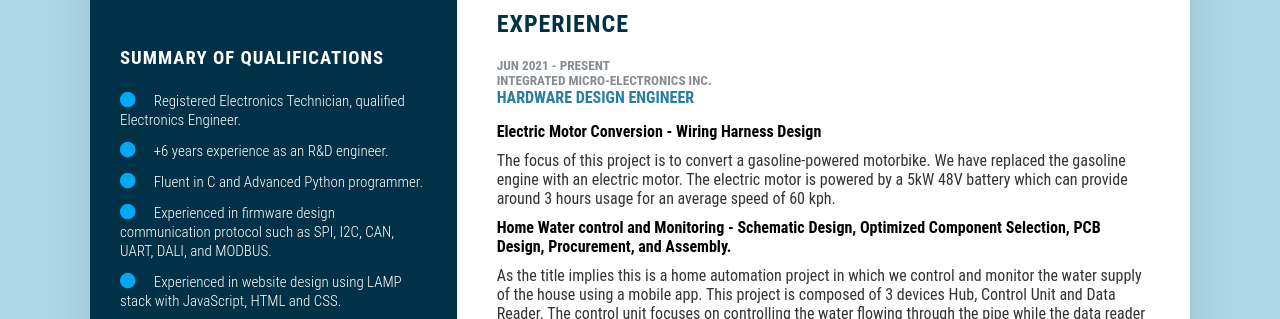
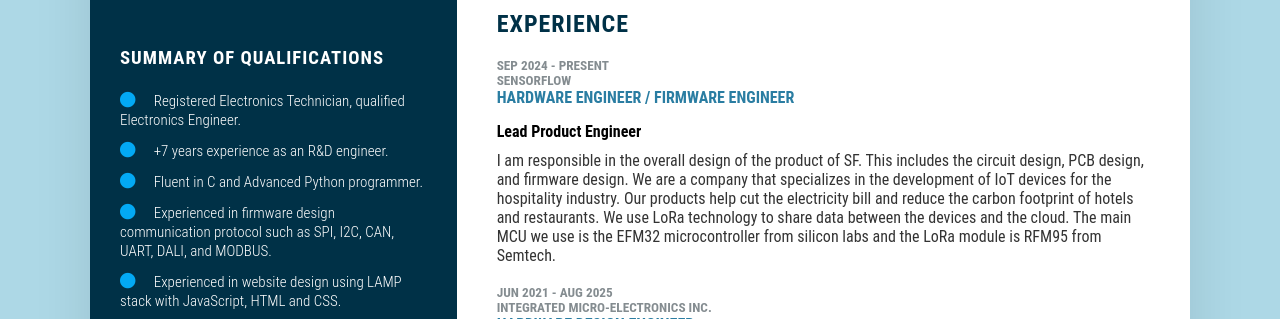
Before and after one commit to BryndellTorio/online-profile, a plain HTML site: page index.html in a window 1280 px wide. Shown: the part 591-910 px from the top of the page. Drawn offline with Linux system fonts and the light colour scheme.

Commit message:
Added sensorflow experience.

```diff
--- a/index.html
+++ b/index.html
@@ -47,7 +47,7 @@
             </li>
             <li>
               <span class="icon"><i class="fa fa-circle" aria-hidden="true"></i></span>
-              <span class="text">+6 years experience as an R&D engineer.</span>
+              <span class="text">+7 years experience as an R&D engineer.</span>
             </li>
             <li>
               <span class="icon"><i class="fa fa-circle" aria-hidden="true"></i></span>
@@ -238,9 +238,31 @@
 
         <div class="experience">
           <h2 class="title2">Experience</h2>
+
+
           <div class="box">
             <div class="year_company">
-              <h5>Jun 2021 - Present</h5>
+              <h5>Sep 2024 - Present</h5>
+              <h5>SensorFlow</h5>
+            </div>
+            <div class="text">
+              <h4>Hardware Engineer / Firmware Engineer</h4>
+              <h5>Lead Product Engineer</h5>
+              <p>
+              I am responsible in the overall design of the product of SF.
+              This includes the circuit design, PCB design, and firmware design.
+
+              We are a company that specializes in the development of IoT devices for the hospitality industry.
+              Our products help cut the electricity bill and reduce the carbon footprint of hotels and restaurants.
+              We use LoRa technology to share data between the devices and the cloud. The main MCU we use is the EFM32
+              microcontroller from silicon labs and the LoRa module is RFM95 from Semtech.
+              </p>
+            </div>
+          </div>
+
+          <div class="box">
+            <div class="year_company">
+              <h5>Jun 2021 - Aug 2025</h5>
               <h5>Integrated Micro-Electronics Inc.</h5>
             </div>
             <div class="text">
@@ -271,6 +293,7 @@
                 testing.
               </p>
             </div>
+          </div>
 
             <div class="box">
               <div class="year_company">
```
